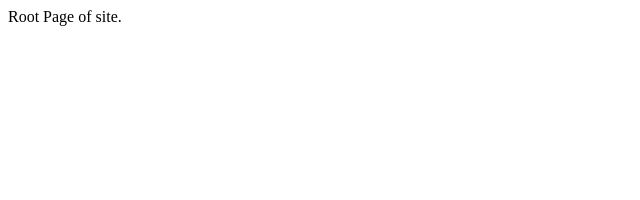
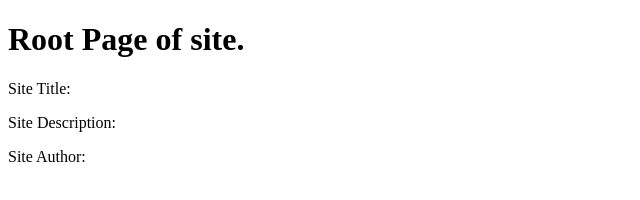
Before and after one commit to developbharat/gatsby-typescript-template, a Gatsby site: page / in a window 1280 px wide. Shown: the whole page, without its empty margins (0-640 px from the left). Built offline with nearby package versions, Linux system fonts and the light colour scheme; Gatsby itself is replaced by a stand-in of ours.

Commit message:
add graphql query to index page

```diff
--- a/src/pages/index.tsx
+++ b/src/pages/index.tsx
@@ -1,8 +1,28 @@
+import { graphql, PageProps } from "gatsby";
 import React from "react";
-export interface IndexProps {}
+export type IndexProps = {} & PageProps;
 
-const Index: React.FC<IndexProps> = () => {
-  return <div>Root Page of site.</div>;
+const Index: React.FC<IndexProps> = ({ data }) => {
+  return (
+    <div>
+      <h1>Root Page of site.</h1>
+      <p>Site Title: {(data as any).site.siteMetadata.title}</p>
+      <p>Site Description: {(data as any).site.siteMetadata.description}</p>
+      <p>Site Author: {(data as any).site.siteMetadata.author}</p>
+    </div>
+  );
 };
 
+export const query = graphql`
+  query SiteQuery {
+    site(siteMetadata: {}) {
+      siteMetadata {
+        title
+        author
+        description
+      }
+    }
+  }
+`;
+
 export default Index;
```
Also changed, not shown: 1 other file.
